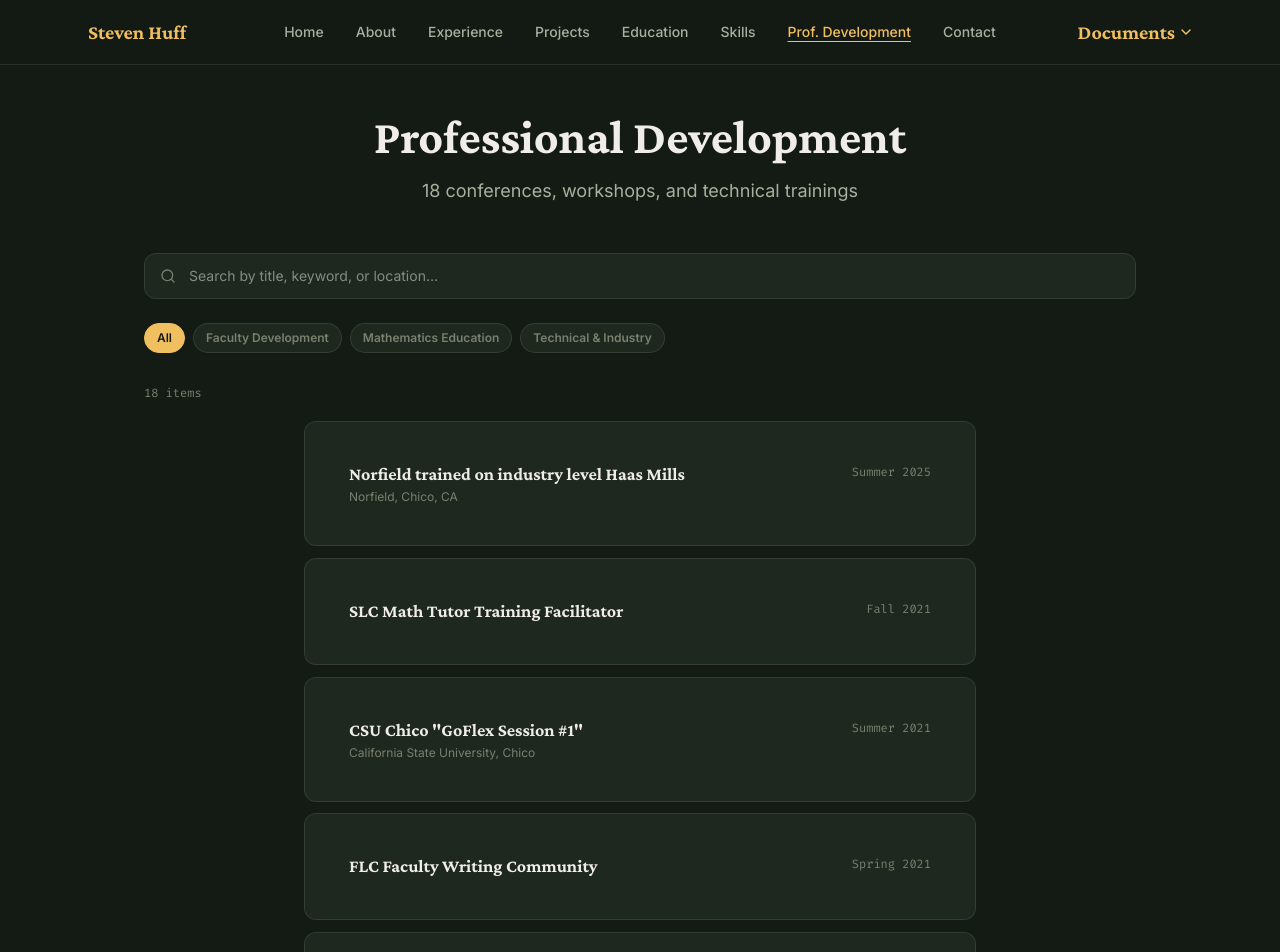
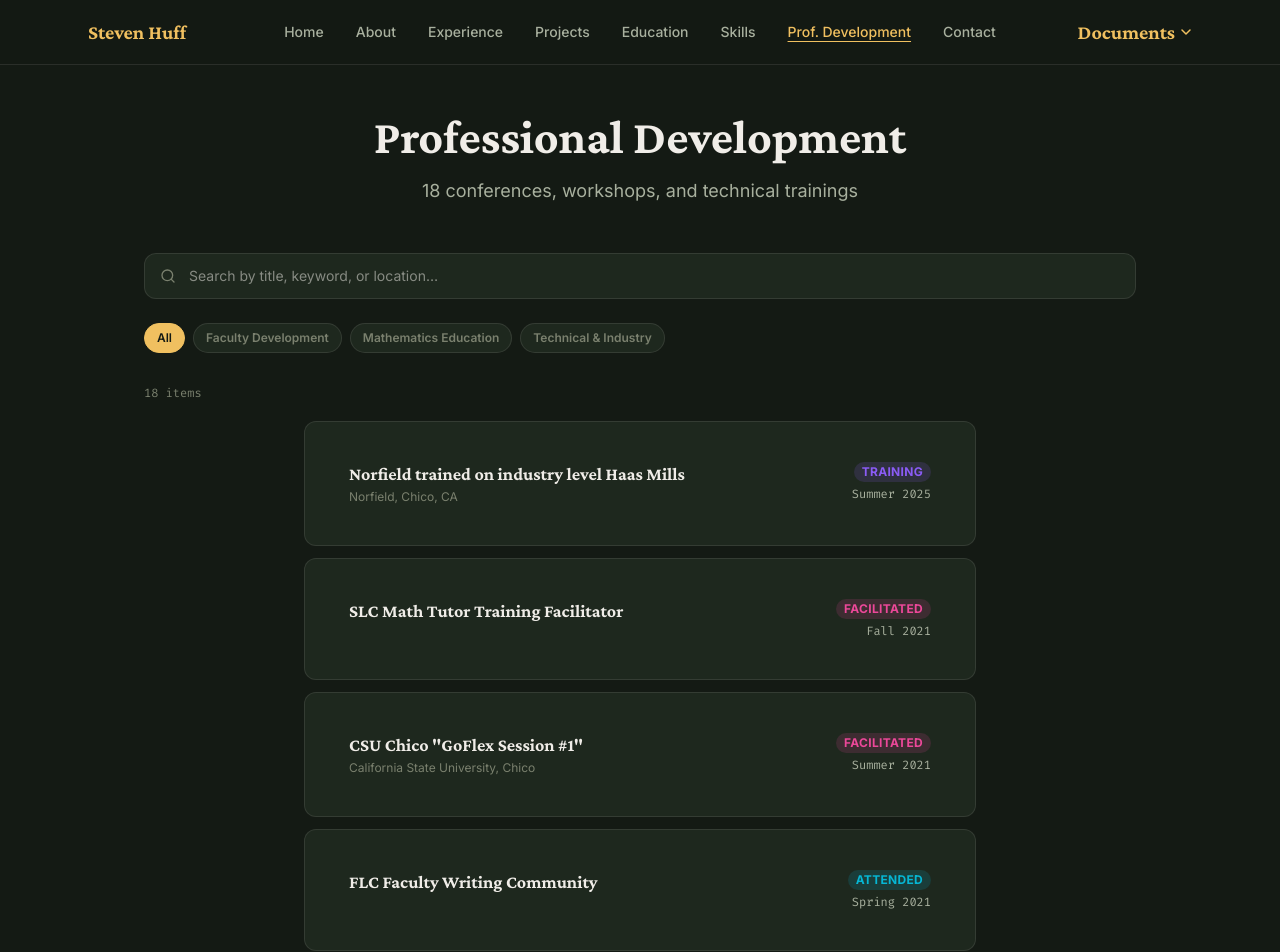
Before and after one commit to shuff57/steven, a Next.js app: page /professional-development in a window 1280 px wide. Shown: the top 952 px of the page. Built offline with nearby package versions, Linux system fonts and the light colour scheme.

Commit message:
feat(ui): add status to ConferenceItem and refactor ConferenceCard layout

```diff
--- a/src/components/cards/ConferenceCard.tsx
+++ b/src/components/cards/ConferenceCard.tsx
@@ -2,6 +2,7 @@
 
 import { useState, useRef } from 'react'
 import type { ConferenceItem } from '@/data/conferences'
+import { getUniversalStatusLabel, getUniversalStatusClass } from '@/lib/statusHelpers'
 
 export function ConferenceCard({ item }: { item: ConferenceItem }) {
   const [isExpanded, setIsExpanded] = useState(false)
@@ -22,11 +23,16 @@ export function ConferenceCard({ item }: { item: ConferenceItem }) {
             <p className="text-xs text-[var(--color-text-muted)] mt-0.5">{item.location}</p>
           )}
         </div>
-        {item.date && (
-          <span className="text-xs font-mono text-[var(--color-text-muted)] shrink-0 mt-0.5 whitespace-nowrap">
-            {item.date}
+        <div className="flex flex-col items-end gap-1 shrink-0">
+          <span className={`text-xs font-bold px-2 py-0.5 rounded-full uppercase tracking-wide shrink-0 ${getUniversalStatusClass(item.status)}`}>
+            {getUniversalStatusLabel(item.status)}
           </span>
-        )}
+          {item.date && (
+            <span className="text-xs font-mono text-[var(--color-text-secondary)]">
+              {item.date}
+            </span>
+          )}
+        </div>
       </div>
 
       <div
--- a/src/data/conferences.ts
+++ b/src/data/conferences.ts
@@ -3,6 +3,7 @@ export interface ConferenceItem {
   date: string | null
   description: string
   location?: string
+  status: 'training' | 'facilitated' | 'presented' | 'attended'
 }
 
 export const conferences: ConferenceItem[] = [
@@ -12,12 +13,14 @@ export const conferences: ConferenceItem[] = [
     description:
       'Completed 90+ hours of intensive technical training at Norfield in the setup and operation of Haas CNC vertical mills to fabricate precision components for industrial door machinery. Responsibilities included interpreting CAD/CAM files and engineering drawings to maintain tight tolerances through meticulous tool calibration, parts inspection, and routine preventive maintenance. This role also required supporting multi-stage assembly operations to ensure strict adherence to quality control standards within a high-output production environment.',
     location: 'Norfield, Chico, CA',
+    status: 'training',
   },
   {
     title: 'SLC Math Tutor Training Facilitator',
     date: 'Fall 2021',
     description:
       'Facilitate a content specific math tutor training for the Student Learning Center, which I designed based on ideas developed while writing my master\'s thesis.',
+    status: 'facilitated',
   },
   {
     title: 'CSU Chico "GoFlex Session #1"',
@@ -25,30 +28,35 @@ export const conferences: ConferenceItem[] = [
     description:
       'Faculty participants will learn about how to manage the classroom equipment, the features and configurations to engage in-person and online students at the same time. Faculty mentors will lead and facilitate a cohort of up to 15 faculty. GoFlex will support faculty in leveraging tools (e.g. Poll Everywhere for polling students both online and in-person at the same time), sharing templates for student activities and best practices for classroom rules of engagement in this new environment.',
     location: 'California State University, Chico',
+    status: 'facilitated',
   },
   {
     title: 'FLC Faculty Writing Community',
     date: 'Spring 2021',
     description:
       'A semester long commitment to a shared space for faculty to share their research ideas and publication goals, while supporting and motivating each other.',
+    status: 'attended',
   },
   {
     title: 'Quality Learning and Teaching Workshops (QLT)',
     date: 'Spring 2021',
     description:
       '5 workshop training meant developed to assist faculty and instructional designers to more effectively create and deliver online, blended, and flipped courses.',
+    status: 'training',
   },
   {
     title: 'Digital Pedagogy FLC',
     date: 'Spring 2021',
     description:
       'A semester-long training meant to support teaching across the disciplines and consider how our students, nascent learners in our fields, become full participants in our courses, in our disciplines, and importantly, in pursuit of their learning goals.',
+    status: 'attended',
   },
   {
     title: 'Theory and Practice of Teaching First-Year Students FLC',
     date: 'Fall 2020 - Spring 2021',
     description:
       '8 training days inviting participants to think about teaching and learning with a focus on first-year students. Our goal: to support teaching across the disciplines, while thinking about how to best support first-year students as novice learners.',
+    status: 'attended',
   },
   {
     title: 'Mount Lassen Mathematics Conference',
@@ -56,6 +64,7 @@ export const conferences: ConferenceItem[] = [
     description:
       'Guest speaker instructing north state teachers on CCSS mathematical practices.',
     location: 'Redding, CA',
+    status: 'presented',
   },
   {
     title: 'CSU Chico "Go Virtual Summer Institute #2"',
@@ -63,6 +72,7 @@ export const conferences: ConferenceItem[] = [
     description:
       'A five-day training for faculty to learn how, and to have the time, to convert existing classes into effective online or blended courses.',
     location: 'California State University, Chico',
+    status: 'training',
   },
   {
     title: "CSU Sacramento's 2020 Quantitative Reasoning Summer Course",
@@ -70,6 +80,7 @@ export const conferences: ConferenceItem[] = [
     description:
       "A multi-day training designed to develop and hone your abilities in becoming a facilitative teacher, understand the curriculum's approach to building on students' patterning abilities to see algebraic structures which is pivotal for each course, understand the daily structure and curriculum components, and discuss adaptations for teaching the QR courses in distance learning conditions.",
     location: 'CSU Sacramento',
+    status: 'training',
   },
   {
     title: 'EO 1100 Co-Requisite PD Instructor',
@@ -77,6 +88,7 @@ export const conferences: ConferenceItem[] = [
     description:
       'Guest speaker instructing other Co-requisite faculty on CCSS mathematical practices.',
     location: 'California State University, Chico',
+    status: 'presented',
   },
   {
     title: 'Chico Math Project Summer Workshop',
@@ -84,18 +96,21 @@ export const conferences: ConferenceItem[] = [
     description:
       'Five-day training for student centered geometry problem-based teaching strategies.',
     location: 'California State University, Chico',
+    status: 'training',
   },
   {
     title: '2018 CPM Teacher Conference',
     date: 'February 2018',
     description:
       "A multi-day conference where other educators showcase how they are implementing CPM's curriculum.",
+    status: 'attended',
   },
   {
     title: 'SparkFun Education: Maker Education PD',
     date: 'January 2018',
     description:
       'A one day workshop to become familiarized with "Maker" educational tools.',
+    status: 'training',
   },
   {
     title: 'Sonoma State: Learn by Making',
@@ -103,6 +118,7 @@ export const conferences: ConferenceItem[] = [
     description:
       'An interactive workshop where participants will be introduced to the innovative, integrated STEM curriculum.',
     location: 'Sonoma State University',
+    status: 'training',
   },
   {
     title: 'AP Calculus AB and BC Workshop',
@@ -110,17 +126,20 @@ export const conferences: ConferenceItem[] = [
     description:
       'Multi-day training for effective teaching strategies for Calculus AB/BC.',
     location: 'Palo Alto High School, CA',
+    status: 'training',
   },
   {
     title: 'AVID Certified',
     date: 'Summer 2017',
     description:
       'Multi-day training in how to better support students for college eligibility and success.',
+    status: 'training',
   },
   {
     title: 'WestEd Experimental Research Study',
     date: '2015 - 2017',
     description:
       'Participated in early phase research to develop new and innovative technology for the math classroom.',
+    status: 'attended',
   },
 ]
```
